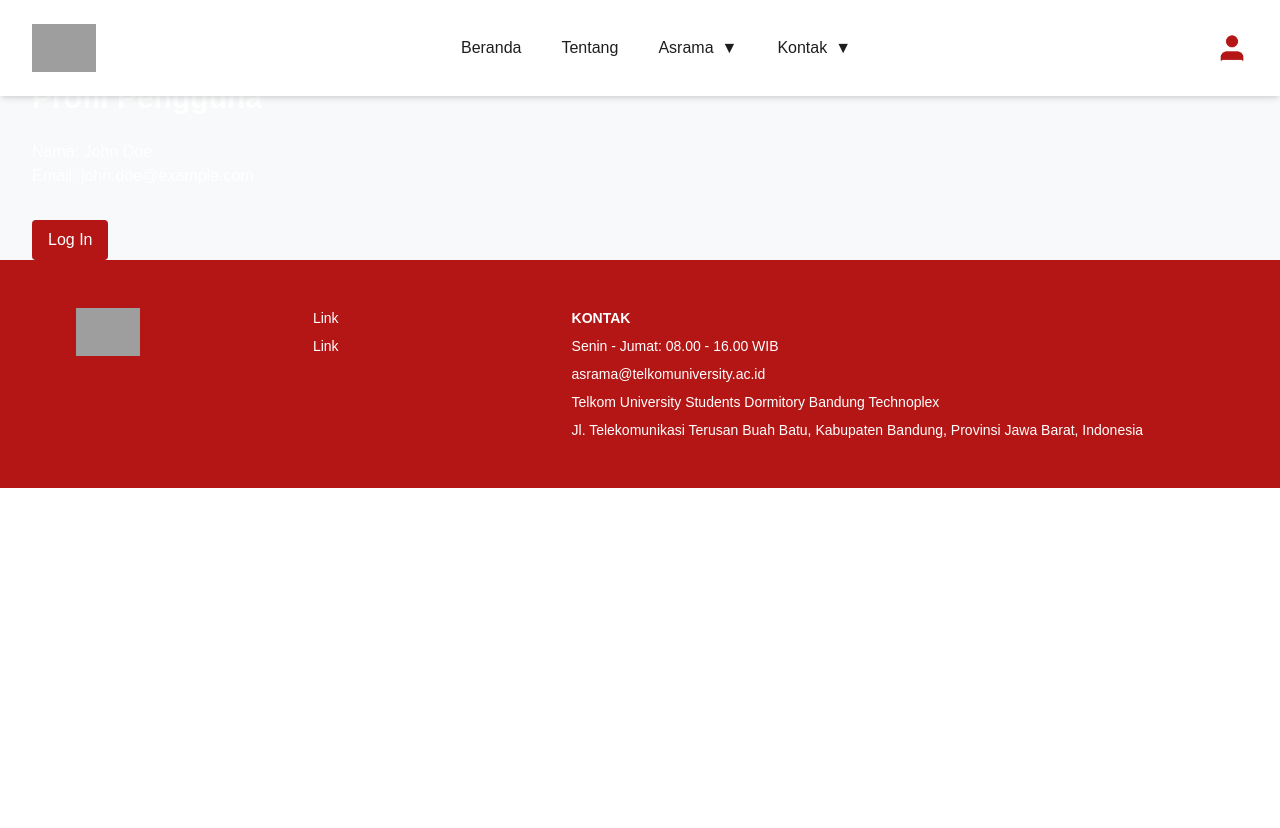
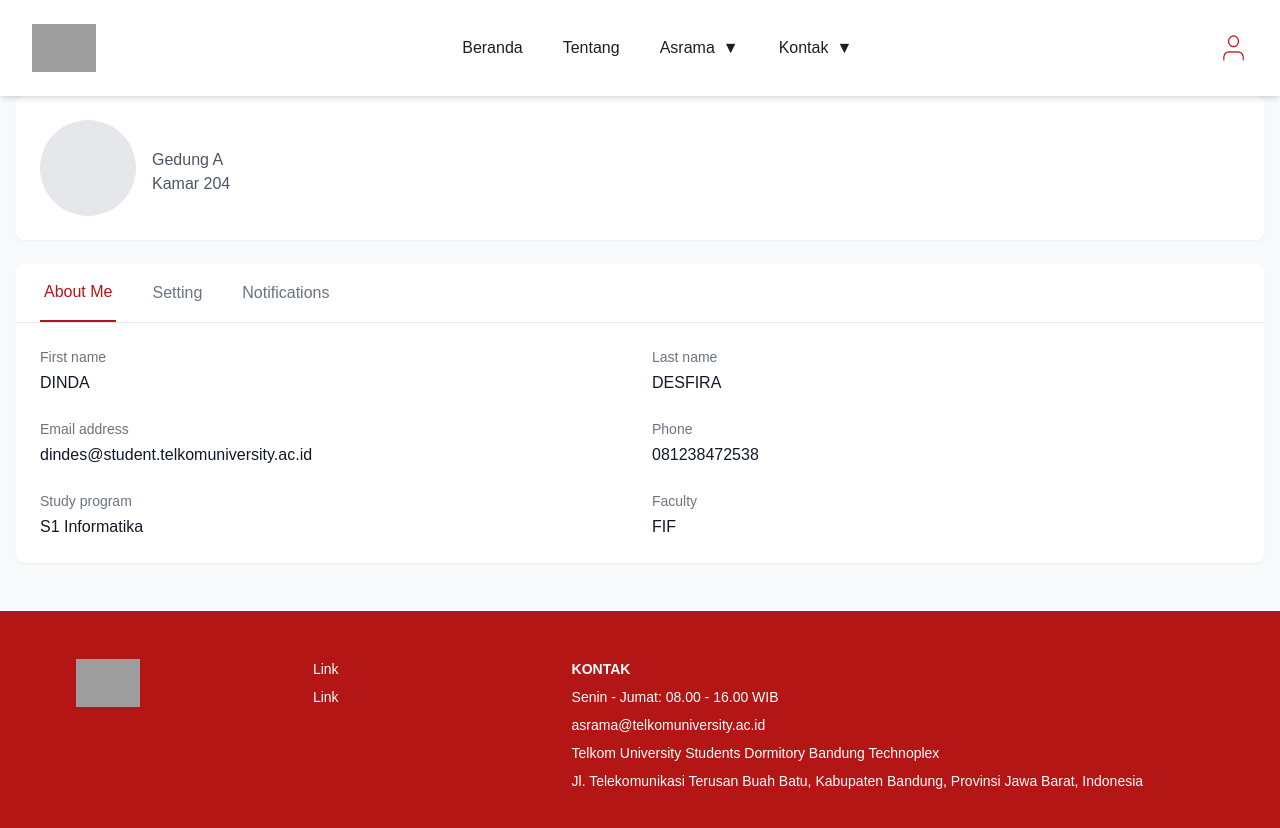
Before and after one commit to dnddsf3/IMPAL, a React (Vite) app in the folder tubes-impal/: page /profile in a window 1280 px wide. Shown: the top 828 px of the page. Before the commit the page ends 800 px from the top, so only its background shows below. Built offline with nearby package versions, Linux system fonts and the light colour scheme; grey boxes are pictures that could not be loaded.

Commit message:
Menambahkan file baru

```diff
--- a/tubes-impal/src/Pages/Profile.jsx
+++ b/tubes-impal/src/Pages/Profile.jsx
@@ -1,57 +1,52 @@
-import React, { useState, useEffect } from "react";
-import { useNavigate } from "react-router-dom";
-import "../../src/index.css";
+import React, { useState } from 'react';
+import { useNavigate } from 'react-router-dom';
 
 const Profile = () => {
-  const navigate = useNavigate();
+  const [activeTab, setActiveTab] = useState('about');
   const [isAsramaDropdownOpen, setIsAsramaDropdownOpen] = useState(false);
   const [isKontakDropdownOpen, setIsKontakDropdownOpen] = useState(false);
-  const [userProfile, setUserProfile] = useState({ name: "John Doe", email: "john.doe@example.com" });
+  const navigate = useNavigate();
 
   const toggleAsramaDropdown = () => {
     setIsAsramaDropdownOpen(!isAsramaDropdownOpen);
+    setIsKontakDropdownOpen(false);
   };
 
   const toggleKontakDropdown = () => {
     setIsKontakDropdownOpen(!isKontakDropdownOpen);
+    setIsAsramaDropdownOpen(false);
   };
 
-  const handleLogout = () => {
-    localStorage.removeItem("userToken");
-    navigate("/login");
+  const userProfile = {
+    firstName: 'DINDA',
+    lastName: 'DESFIRA',
+    email: 'dindes@student.telkomuniversity.ac.id',
+    phone: '081238472538',
+    building: 'Gedung A',
+    room: 'Kamar 204',
+    studyProgram: 'S1 Informatika',
+    faculty: 'FIF'
   };
-
-  useEffect(() => {
-  }, []);
 
   return (
     <div className="profile-page">
       <header className="header fixed top-0 left-0 right-0 flex items-center justify-between px-8 py-4 bg-white shadow-md z-50">
-        <img
-          src="https://mf-chan.com/tel-u-logo/lib/Tel-U/primer-utama.png"
-          alt="Telkom University"
-          className="logo h-12"
-        />
+        <img src="https://mf-chan.com/tel-u-logo/lib/Tel-U/primer-utama.png" alt="Telkom University" className="logo h-12" />
         <nav className="navbar flex justify-center space-x-10 flex-grow">
-          <button
-            onClick={() => navigate("/")}
-            className="text-[#1E1E1E] hover:text-[#B41515]"
-          >
-            Beranda
-          </button>
-          <button
-            onClick={() => navigate("/tentang")}
-            className="text-[#1E1E1E] hover:text-[#B41515]"
-          >
-            Tentang
-          </button>
+          <button onClick={() => navigate("/")} className="text-[#1E1E1E] hover:text-[#B41515]">Beranda</button>
+          <button onClick={() => navigate("/tentang")} className="text-[#1E1E1E] hover:text-[#B41515]">Tentang</button>
+
+          {/* dropdown Asrama */}
           <div className="relative">
             <button
               onClick={toggleAsramaDropdown}
               className="text-[#1E1E1E] hover:text-[#B41515] flex items-center"
             >
-              Asrama <span className="ml-2">▼</span>
+              Asrama
+              <span className="ml-2">▼</span>
             </button>
+
+            {/* dropdown */}
             {isAsramaDropdownOpen && (
               <div className="absolute top-full left-0 bg-white shadow-lg rounded-lg mt-2 right-0 w-48 z-10">
                 <button
@@ -81,13 +76,18 @@ const Profile = () => {
               </div>
             )}
           </div>
+
+          {/* dropdown Kontak */}
           <div className="relative">
             <button
               onClick={toggleKontakDropdown}
               className="text-[#1E1E1E] hover:text-[#B41515] flex items-center"
             >
-              Kontak <span className="ml-2">▼</span>
+              Kontak
+              <span className="ml-2">▼</span>
             </button>
+
+            {/* dropdown */}
             {isKontakDropdownOpen && (
               <div className="absolute top-full left-0 bg-white shadow-lg rounded-lg mt-2 right-0 w-48 z-10">
                 <button
@@ -111,27 +111,89 @@ const Profile = () => {
               </div>
             )}
           </div>
+
         </nav>
+
+        <div className="header-icons flex space-x-4">
+          {/*<span className="search-icon text-2xl">🔍</span>*/}
           <img
-          src="/user2.png"
+            src="/user.png"
             alt="User Profile"
             className="profile-icon w-8 h-8 cursor-pointer"
             onClick={() => navigate("/profile")}
           />
+        </div>
+
       </header>
-      <div className="profile-content pt-20 px-8">
-        <h1 className="text-3xl font-bold mb-6">Profil Pengguna</h1>
-        <div className="user-info mb-8">
-          <p>Nama: {userProfile.name}</p>
-          <p>Email: {userProfile.email}</p>
+
+      <main className="max-w-7xl mx-auto px-4 pt-24 pb-12">
+        <div className="bg-white rounded-lg shadow-sm p-6 mb-6">
+          <div className="flex items-start space-x-4">
+            <div className="w-24 h-24 bg-gray-200 rounded-full flex-shrink-0"></div>
+            <div>
+              <h1 className="text-xl font-semibold">{userProfile.firstName} {userProfile.lastName}</h1>
+              <p className="text-gray-600">{userProfile.building}</p>
+              <p className="text-gray-600">{userProfile.room}</p>
             </div>
+          </div>
+        </div>
+
+        <div className="bg-white rounded-lg shadow-sm">
+          <div className="border-b border-gray-200">
+            <nav className="flex space-x-8 px-6">
               <button
-          onClick={handleLogout}
-          className="bg-[#B41515] text-white py-2 px-4 rounded hover:bg-red-600"
+                className={`py-4 px-1 ${activeTab === 'about' ? 'border-b-2 border-[#B41515] text-[#B41515]' : 'text-gray-500'}`}
+                onClick={() => setActiveTab('about')}
               >
-          Log In
+                About Me
               </button>
+              <button
+                className={`py-4 px-1 ${activeTab === 'setting' ? 'border-b-2 border-[#B41515] text-[#B41515]' : 'text-gray-500'}`}
+                onClick={() => setActiveTab('setting')}
+              >
+                Setting
+              </button>
+              <button
+                className={`py-4 px-1 ${activeTab === 'notifications' ? 'border-b-2 border-[#B41515] text-[#B41515]' : 'text-gray-500'}`}
+                onClick={() => setActiveTab('notifications')}
+              >
+                Notifications
+              </button>
+            </nav>
           </div>
+
+          <div className="p-6">
+            {activeTab === 'about' && (
+              <div className="grid grid-cols-2 gap-6">
+                <div>
+                  <h3 className="text-sm text-gray-500 mb-1">First name</h3>
+                  <p className="text-gray-900">{userProfile.firstName}</p>
+                </div>
+                <div>
+                  <h3 className="text-sm text-gray-500 mb-1">Last name</h3>
+                  <p className="text-gray-900">{userProfile.lastName}</p>
+                </div>
+                <div>
+                  <h3 className="text-sm text-gray-500 mb-1">Email address</h3>
+                  <p className="text-gray-900">{userProfile.email}</p>
+                </div>
+                <div>
+                  <h3 className="text-sm text-gray-500 mb-1">Phone</h3>
+                  <p className="text-gray-900">{userProfile.phone}</p>
+                </div>
+                <div>
+                  <h3 className="text-sm text-gray-500 mb-1">Study program</h3>
+                  <p className="text-gray-900">{userProfile.studyProgram}</p>
+                </div>
+                <div>
+                  <h3 className="text-sm text-gray-500 mb-1">Faculty</h3>
+                  <p className="text-gray-900">{userProfile.faculty}</p>
+                </div>
+              </div>
+            )}
+          </div>
+        </div>
+      </main>
 
       <footer className="footer bg-[#B41515] text-white py-12 px-4 text-center">
         <img
@@ -150,7 +212,6 @@ const Profile = () => {
           <p>Jl. Telekomunikasi Terusan Buah Batu, Kabupaten Bandung, Provinsi Jawa Barat, Indonesia</p>
         </div>
       </footer>
-
     </div>
   );
 };
```
Also changed, not shown: tubes-impal/src/Pages/Berita.jsx (added), tubes-impal/src/Pages/InformasiAsrama.jsx (added), tubes-impal/src/styles.css (added), 1 other file (tests, documents, lock files or other folders). Lines whose indentation alone changed are shown as unchanged.
